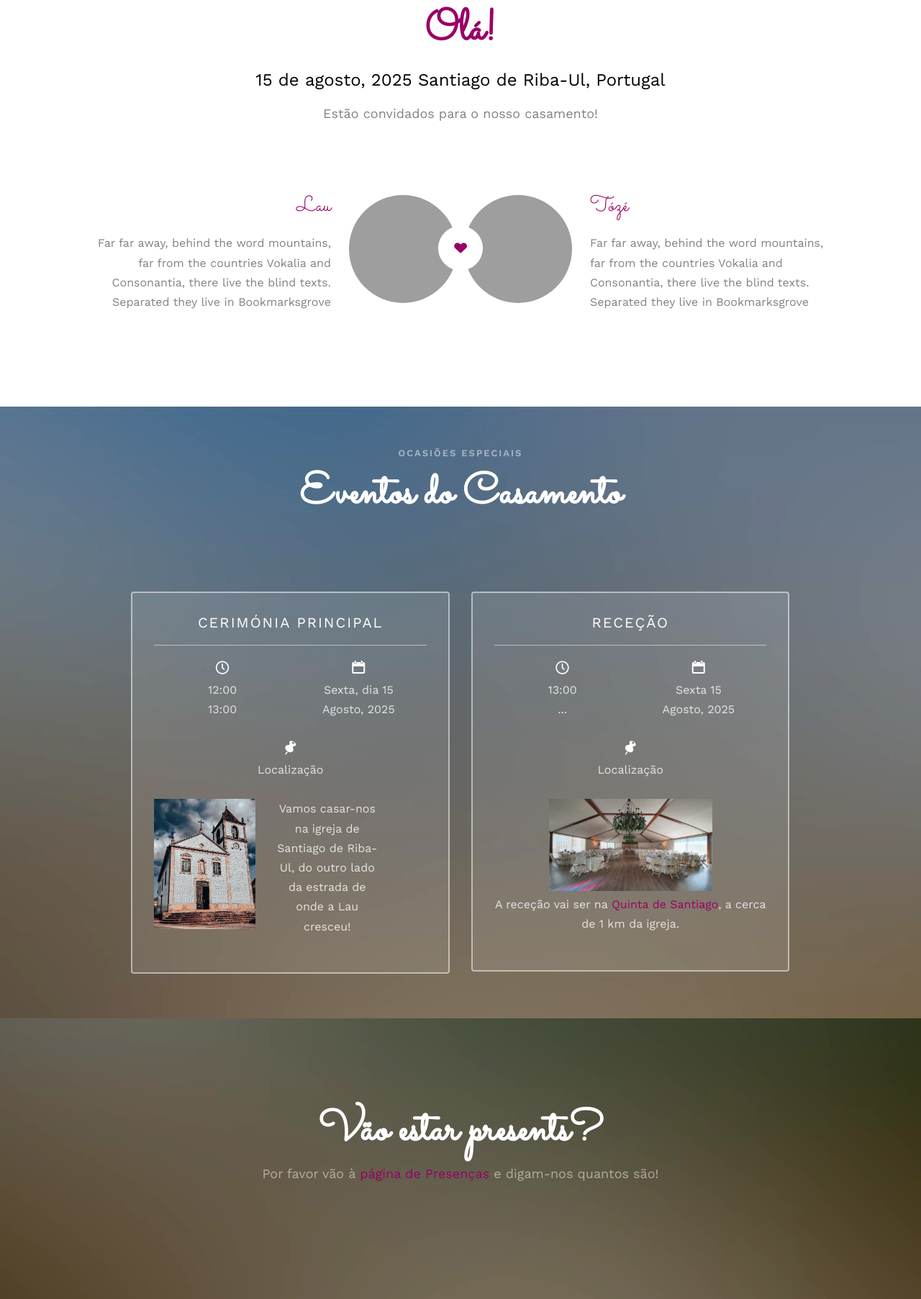
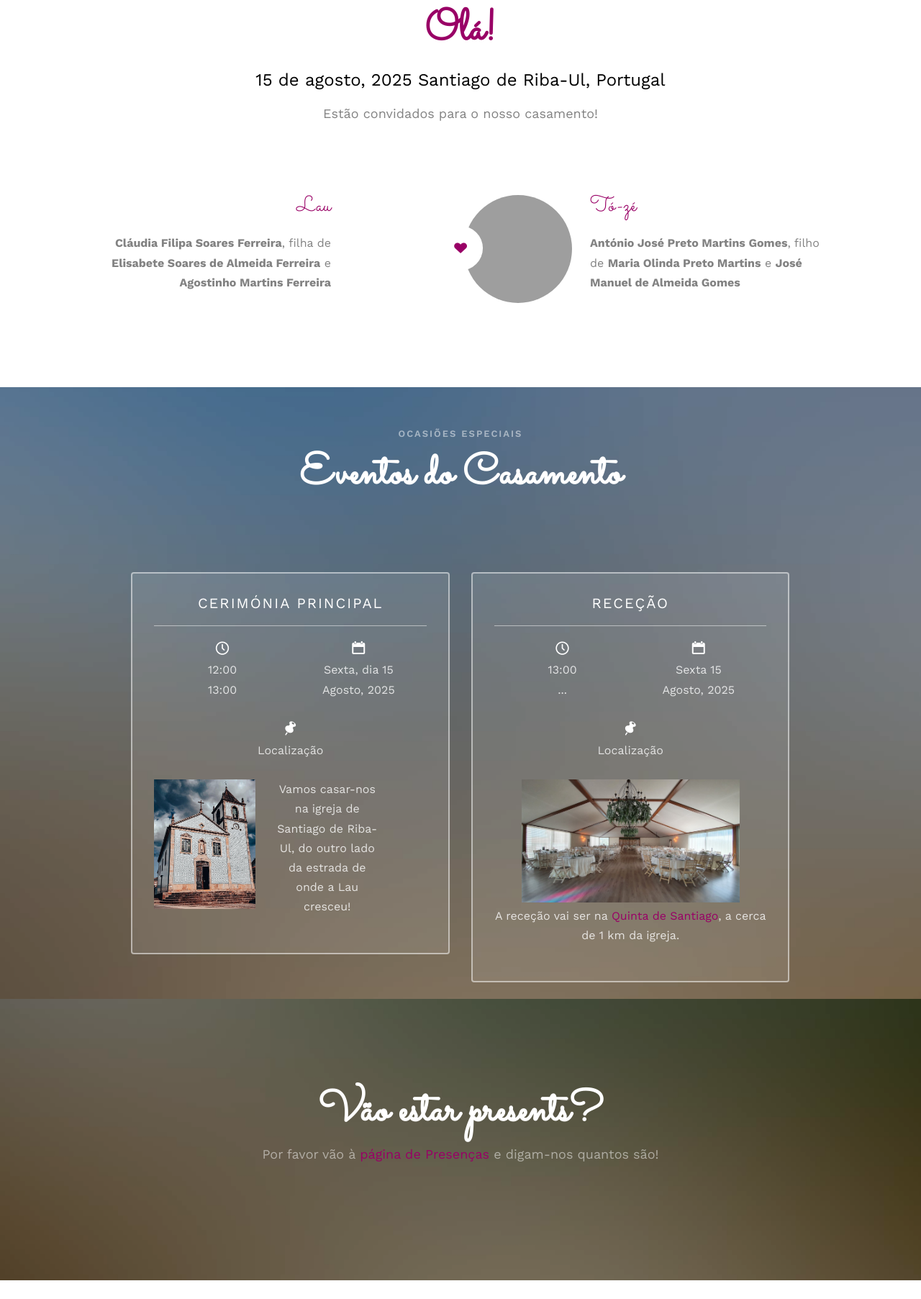
Before and after one commit to AJPreto/lauetoze, a Flask app: page / in a window 1280 px wide. Shown: the part 1014-2819 px from the top of the page at 72% size. Run offline with Flask 3, Linux system fonts and the light colour scheme; some libraries are stand-ins or nearby versions; some web fonts are replaced; grey boxes are pictures that could not be loaded.

Commit message:
Replaced placeholders

```diff
--- a/lauetoze/templates/index.html
+++ b/lauetoze/templates/index.html
@@ -117,12 +117,9 @@
 			</div>
 			<div class="couple-wrap animate-box">
 				<div class="couple-half">
-					<div class="groom">
-						<img src="images/groom.jpg" alt="groom" class="img-responsive">
-					</div>
 					<div class="desc-groom">
 						<h3>Lau</h3>
-						<p>Far far away, behind the word mountains, far from the countries Vokalia and Consonantia, there live the blind texts. Separated they live in Bookmarksgrove</p>
+						<p><b>Cláudia Filipa Soares Ferreira</b>, filha de <b>Elisabete Soares de Almeida Ferreira</b> e <b>Agostinho Martins Ferreira</b></p>
 					</div>
 				</div>
 				<p class="heart text-center"><i class="icon-heart2"></i></p>
@@ -131,8 +128,8 @@
 						<img src="images/bride.jpg" alt="groom" class="img-responsive">
 					</div>
 					<div class="desc-bride">
-						<h3>Tózé</h3>
-						<p>Far far away, behind the word mountains, far from the countries Vokalia and Consonantia, there live the blind texts. Separated they live in Bookmarksgrove</p>
+						<h3>Tó-zé</h3>
+						<p><b>António José Preto Martins Gomes</b>, filho de <b>Maria Olinda Preto Martins</b> e <b>José Manuel de Almeida Gomes</b></p>
 					</div>
 				</div>
 			</div>
@@ -211,7 +208,7 @@
 									<img src="{{ url_for('static', filename='images/quinta.jpg') }}"
 										alt="Quinta de Santiago"
 										class="img-responsive"
-										style="width:60%; display: block; margin: 0 auto 5px;">
+										style="width:80%; display: block; margin: 0 auto 5px;">
 									<p>A receção vai ser na <a href="http://www.portoenorte.pt/en/where-to-eat/quinta-de-santiago-de-riba-ul/">Quinta de Santiago</a>, a cerca de 1 km da igreja.</p>
 
 									</div>
```
